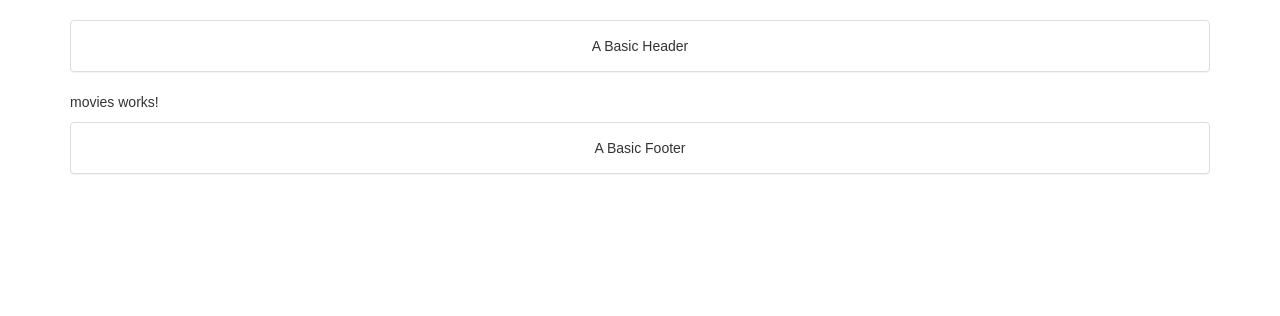
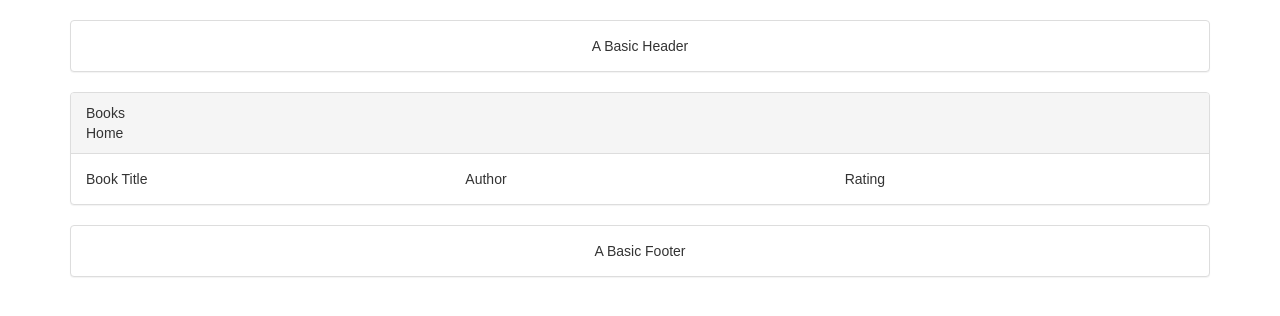
Before and after one commit to prudvi/ProductCatalogue, an Angular app: page /movies in a window 1280 px wide. Shown: the top 316 px of the page. Built offline with nearby package versions, Linux system fonts and the light colour scheme.

Commit message:
added code changes for template to read all books list

```diff
--- a/src/app/movies/movies.component.html
+++ b/src/app/movies/movies.component.html
@@ -1,3 +1,37 @@
-<p>
-  movies works!
-</p>
+<div class="panel panel-default">
+  <div class="panel-heading">Books
+    <div> Home</div>
+  </div>
+  <div class="panel-body">
+      <div class="row rowHeader">
+          <div class="col-md-4 col-xs-6">
+            Book Title
+          </div>
+          <div class="col-md-4 col-xs-6">
+              Author
+          </div>
+          <div class="col-md-4 col-xs-6">
+          Rating
+            </div>
+        </div>
+
+        <div class="row rowContent" *ngFor="let item of bookList" >
+            <div class="col-md-4 col-xs-6">
+                <a ng-href="#">
+                  <div>{{item.bookTitle}}</div>
+                </a>
+            </div>
+            <div class="col-md-4 col-xs-6">
+                <a ng-href="#">
+                    <div>{{item.authorName}}</div>
+                </a>
+            </div>
+            <div class="col-md-4 col-xs-6">
+                <a ng-href="#">
+                    <div>{{item.rating}}</div>
+                </a>
+              </div>
+          </div>
+
+  </div>
+</div>
```
